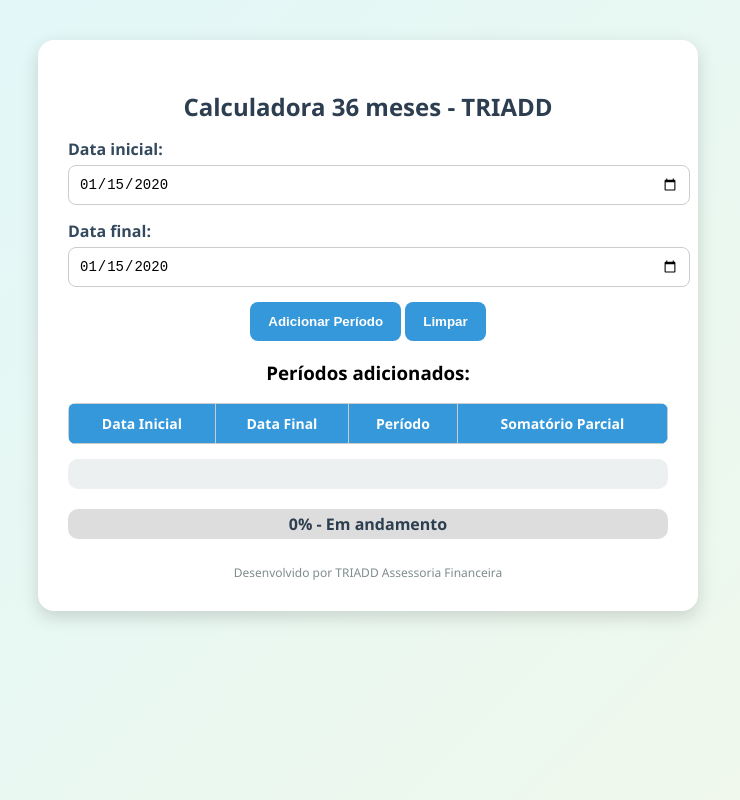
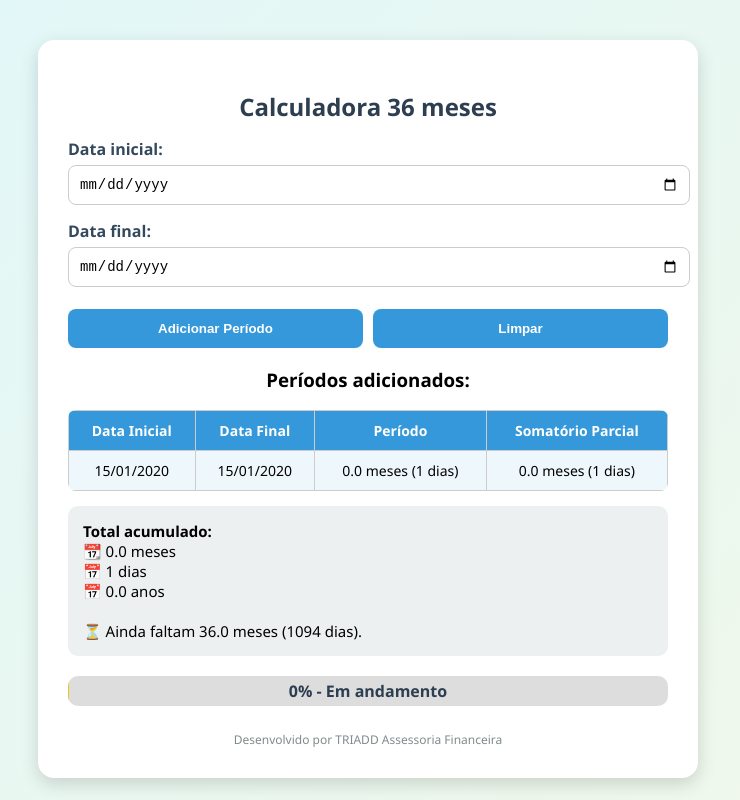
Before and after one commit to pitenozz/-Calculadora-36-meses---TRIADD, a plain HTML site: page index.html in a window 1280 px wide. Both pictures are taken after typing "2020-01-15", "2020-01-15" into the empty fields and a click on the button "Adicionar Período". Shown: the whole page, without its empty margins (272-1012 px from the left). Drawn offline with Linux system fonts and the light colour scheme.

Commit message:
Refactor HTML layout and enhance styles
Updated HTML structure and enhanced styling for improved user experience.

```diff
--- a/index.html
+++ b/index.html
@@ -3,26 +3,19 @@
 <head>
   <meta charset="UTF-8" />
   <meta name="viewport" content="width=device-width,initial-scale=1" />
-  <title>Calculadora 36 meses - TRIADD</title>
+  <title>Calculadora 36 meses</title>
   <style>
     body {
       font-family: 'Segoe UI', Arial, sans-serif;
       background: linear-gradient(135deg, #e0f7fa, #f1f8e9);
-      margin: 0;
-      padding: 0;
-      display: flex;
-      justify-content: center;
-      align-items: flex-start;
+      margin: 0; padding: 0;
+      display: flex; justify-content: center; align-items: flex-start;
       min-height: 100vh;
     }
     .container {
-      background: #fff;
-      padding: 30px;
-      margin-top: 40px;
-      border-radius: 16px;
-      box-shadow: 0 6px 18px rgba(0,0,0,0.15);
-      width: 600px;
-      text-align: center;
+      background: #fff; padding: 30px; margin-top: 40px;
+      border-radius: 16px; box-shadow: 0 6px 18px rgba(0,0,0,0.15);
+      width: 600px; text-align: center;
     }
     h2 { color: #2c3e50; margin-bottom: 10px; font-weight: 600; }
     label { display: block; margin-top: 15px; font-weight: 600; color: #34495e; text-align: left; }
@@ -30,8 +23,9 @@
       padding: 10px; margin-top: 5px; width: 100%;
       border: 1px solid #ccc; border-radius: 8px; font-size: 14px;
     }
+    .actions { display:flex; gap:10px; margin-top: 12px; }
     button {
-      margin-top: 15px; padding: 12px 18px; border: none; border-radius: 8px;
+      flex:1; margin-top: 10px; padding: 12px 18px; border: none; border-radius: 8px;
       background: #3498db; color: #fff; font-weight: 600; cursor: pointer;
       transition: all 0.3s ease;
     }
@@ -41,7 +35,7 @@
     th { background: #3498db; color: #fff; }
     tr:nth-child(even) { background: #f9f9f9; }
     tr:nth-child(odd) { background: #eef7fb; }
-    .card { background: #ecf0f1; padding: 15px; border-radius: 10px; margin-top: 15px; font-size: 15px; }
+    .card { background: #ecf0f1; padding: 15px; border-radius: 10px; margin-top: 15px; font-size: 15px; text-align:left; }
     .progress-container {
       width: 100%; background: #ddd; border-radius: 10px; margin-top: 20px;
       height: 30px; overflow: hidden; position: relative;
@@ -59,11 +53,21 @@
 </head>
 <body>
   <div class="container">
-    <h2>Calculadora 36 meses - TRIADD</h2>
-    <label>Data inicial: <input type="date" id="dataInicial"></label>
-    <label>Data final: <input type="date" id="dataFinal"></label>
-    <button onclick="adicionarPeriodo()">Adicionar Período</button>
-    <button onclick="limpar()">Limpar</button>
+    <h2>Calculadora 36 meses</h2>
+
+    <!-- Evite <form> para não submeter; se usar, mantenha type="button" -->
+    <div class="form">
+      <label>Data inicial:
+        <input type="date" id="dataInicial" />
+      </label>
+      <label>Data final:
+        <input type="date" id="dataFinal" />
+      </label>
+      <div class="actions">
+        <button type="button" onclick="adicionarPeriodo()">Adicionar Período</button>
+        <button type="button" onclick="limpar()">Limpar</button>
+      </div>
+    </div>
 
     <div id="listaPeriodos">
       <h3>Períodos adicionados:</h3>
@@ -91,26 +95,31 @@
   </div>
 
   <script>
+    // Estado
     let totalDias = 0;
     let periodos = [];
 
+    // Parse robusto: aceita yyyy-mm-dd do input de data
     function parseDate(str) {
       if (!str || !/^\d{4}-\d{2}-\d{2}$/.test(str)) return null;
       const [y, m, d] = str.split('-').map(Number);
-      return new Date(y, m - 1, d, 12); // meio-dia evita problemas de DST
+      // Meio-dia reduz riscos de DST afetar diferença
+      return new Date(y, m - 1, d, 12);
     }
 
-    // ✅ Correção: soma +1 para incluir o dia inicial
+    // Diferença inclusiva (inclui dia inicial e final) com proteção a DST
     function diffDiasEntre(inicio, fim) {
       const msPorDia = 1000 * 60 * 60 * 24;
+      // Normaliza ambos para meio-dia do dia correspondente
       const i = new Date(inicio.getFullYear(), inicio.getMonth(), inicio.getDate(), 12);
       const f = new Date(fim.getFullYear(), fim.getMonth(), fim.getDate(), 12);
+      // round neutraliza pequenos desvios; +1 inclui o dia inicial
       return Math.round((f - i) / msPorDia) + 1;
     }
 
     function formatBR(date) {
-      return new Date(date.getFullYear(), date.getMonth(), date.getDate())
-             .toLocaleDateString('pt-BR');
+      const d = new Date(date.getFullYear(), date.getMonth(), date.getDate(), 12);
+      return d.toLocaleDateString('pt-BR');
     }
 
     function atualizarBarra(totalMeses) {
@@ -141,24 +150,29 @@
         <strong>Total acumulado:</strong><br>
         📆 ${totalMeses.toFixed(1)} meses<br>
         📅 ${totalDias} dias<br>
-        🎉 ${totalAnos.toFixed(1)} anos<br><br>
+        📅 ${totalAnos.toFixed(1)} anos<br><br>
         ${status}
       `;
-
       atualizarBarra(totalMeses);
     }
 
     function adicionarPeriodo() {
       const inicioStr = document.getElementById("dataInicial").value;
       const fimStr = document.getElementById("dataFinal").value;
+
       const inicio = parseDate(inicioStr);
       const fim = parseDate(fimStr);
 
-      if (!inicio || !fim || fim < inicio) {
-        alert("Por favor, insira datas válidas (a final deve ser posterior ou igual à inicial).");
+      if (!inicio || !fim) {
+        alert("Por favor, preencha as duas datas.");
+        return;
+      }
+      if (fim < inicio) {
+        alert("A data final deve ser posterior ou igual à inicial.");
         return;
       }
 
+      // Previne duplicidade exata
       const duplicado = periodos.some(p => p.inicio === inicioStr && p.fim === fimStr);
       if (duplicado) {
         alert("Este período já foi adicionado.");
@@ -171,13 +185,43 @@
         return;
       }
 
+      // Acumula
       totalDias += dias;
       periodos.push({ inicio: inicioStr, fim: fimStr, dias });
 
+      // Atualiza tabela
       const parcialMeses = totalDias / 30.44;
       const row = document.createElement("tr");
       row.innerHTML = `
         <td>${formatBR(inicio)}</td>
         <td>${formatBR(fim)}</td>
         <td>${(dias / 30.44).toFixed(1)} meses (${dias} dias)</td>
-        <td>${parcial
+        <td>${parcialMeses.toFixed(1)} meses (${totalDias} dias)</td>
+      `;
+      document.getElementById("periodos").appendChild(row);
+
+      // Atualiza resumo e barra
+      atualizarResultado();
+
+      // Limpa inputs para facilitar novo registro
+      document.getElementById("dataInicial").value = "";
+      document.getElementById("dataFinal").value = "";
+    }
+
+    function limpar() {
+      totalDias = 0;
+      periodos = [];
+      document.getElementById("periodos").innerHTML = "";
+      document.getElementById("resultado").innerText = "";
+      document.getElementById("dataInicial").value = "";
+      document.getElementById("dataFinal").value = "";
+      atualizarBarra(0);
+      document.getElementById("progressText").textContent = "0% - Em andamento";
+    }
+
+    // Garante funções acessíveis ao onclick no escopo global
+    window.adicionarPeriodo = adicionarPeriodo;
+    window.limpar = limpar;
+  </script>
+</body>
+</html>
```
